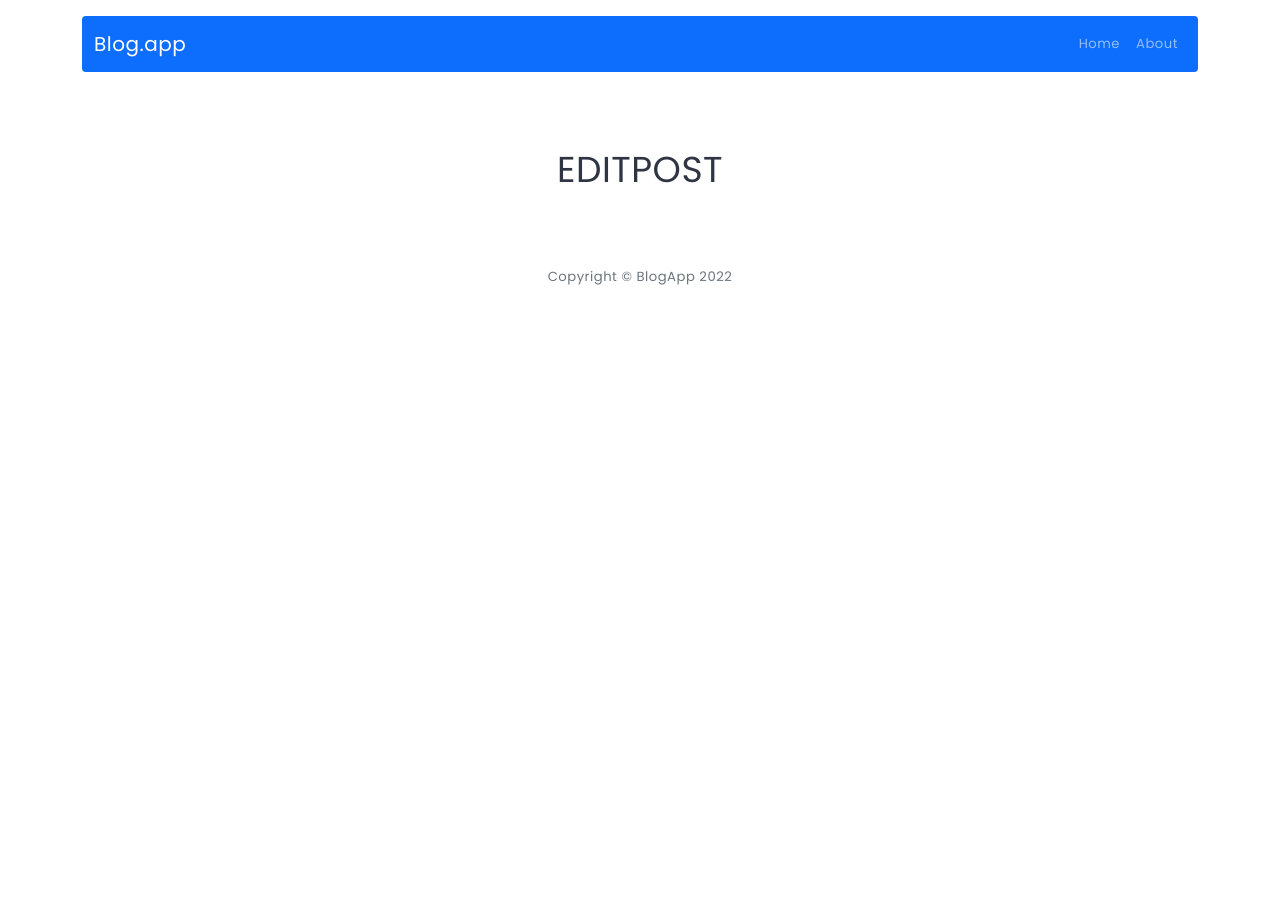
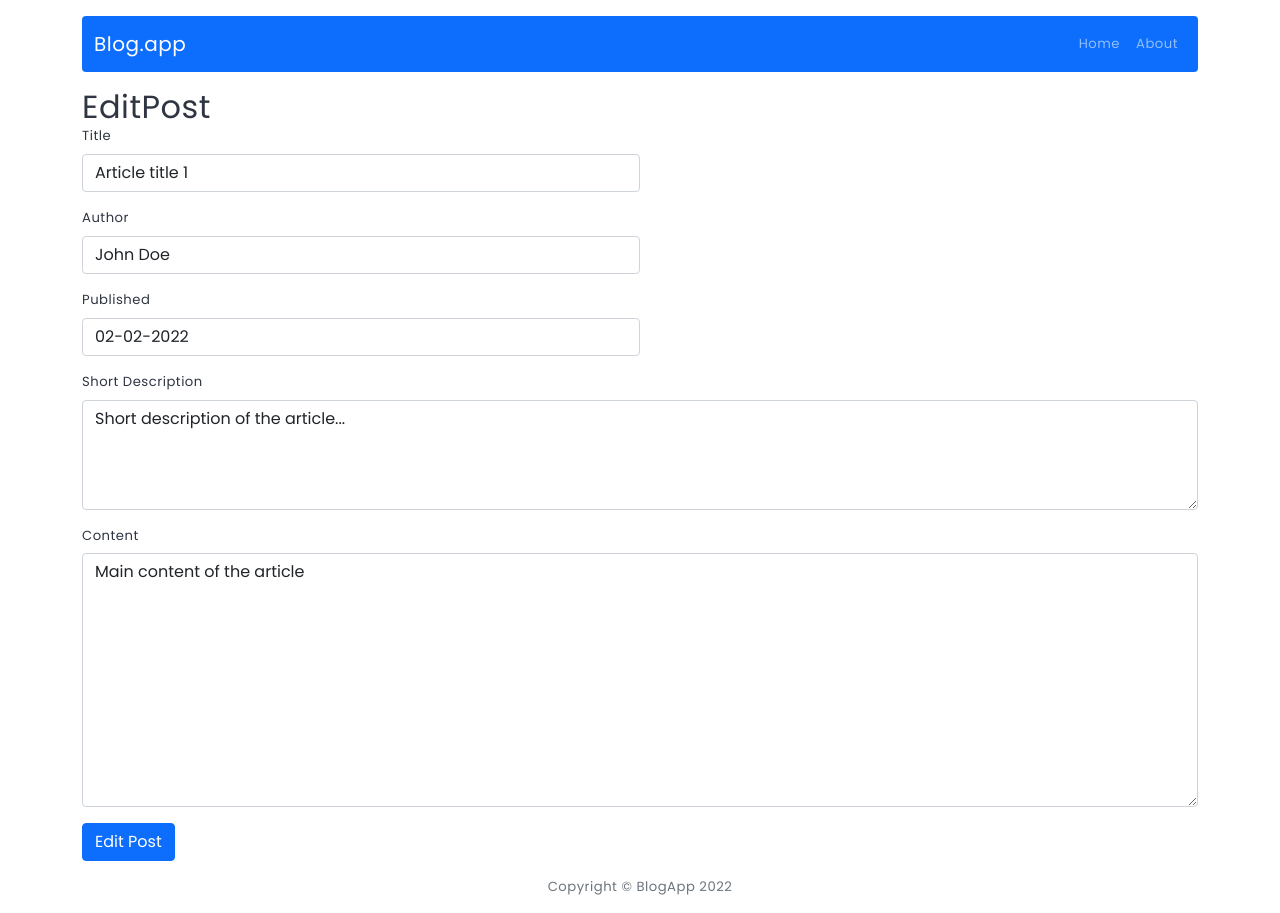
Before and after one commit to Maciej-Lask/crud-app, a React (Create React App) app: page /post/edit/1 in a window 1280 px wide. Before the commit the page ends 800 px from the top, so only its background shows below. Built offline with nearby package versions, Linux system fonts and the light colour scheme.

Commit message:
Add EditPost feature, Build app

```diff
--- a/package.json
+++ b/package.json
@@ -8,6 +8,7 @@
     "@testing-library/react": "^13.4.0",
     "@testing-library/user-event": "^13.5.0",
     "bootstrap": "5.1.3",
+    "http-server": "^14.1.1",
     "react": "^18.2.0",
     "react-bootstrap": "2.0",
     "react-dom": "^18.2.0",
--- a/src/components/features/AddPostForm/AddPostForm.js
+++ b/src/components/features/AddPostForm/AddPostForm.js
@@ -3,91 +3,18 @@ import {useDispatch} from 'react-redux';
 import { useNavigate } from 'react-router-dom';
 import {addPost} from '../../../redux/postsRedux';
 import shortid from 'shortid';
+import PostForm from '../PostForm/PostForm';
 const AddPostForm = () => {
   const dispatch = useDispatch();
   const navigate = useNavigate();
 
-  const handleSubmit = (e) => {
-    e.preventDefault();
-    const {title, shortDescription, content, publishedDate, author} = e.target.elements;
-    dispatch(addPost({
-      id: shortid.generate(),
-      title: title.value,
-      shortDescription: shortDescription.value,
-      content: content.value,
-      publishedDate: publishedDate.value,
-      author: author.value
-    }));
-    e.target.reset();
+  const handleSubmit = (post) => {
+    dispatch(addPost(post));
     navigate('/');
   };
 
   return (
-    <div>
-      <form onSubmit={handleSubmit}>
-        <div className="mb-3">
-          <label htmlFor="title" className="form-label">
-            Title
-          </label>
-          <input
-            type="text"
-            className="form-control w-50"
-            id="title"
-            placeholder="Enter title"
-            name="title"
-          />
-        </div>
-        <div className="mb-3">
-          <label htmlFor="author" className="form-label">
-            Author
-          </label>
-          <input
-            type="text"
-            className="form-control w-50"
-            id="author"
-            placeholder="Enter author"
-            name="author"
-          />
-        </div>
-        <div className="mb-3">
-          <label htmlFor="publishedDate" className="form-label">
-            Published
-          </label>
-          <input
-            type="text"
-            className="form-control w-50"
-            id="publishedDate"
-            placeholder="Enter publication date"
-            name="publishedDate"
-          />
-        </div>
-        <div className="mb-3">
-          <label htmlFor="shortDescription" className="form-label">
-            Short Description
-          </label>
-          <textarea
-            className="form-control"
-            id="shortDescription"
-            rows="4"
-            placeholder="Enter short description"
-            name="shortDescription"
-          />
-        </div>
-        <div className="mb-3">
-          <label htmlFor="content" className="form-label">
-            Content
-          </label>
-          <textarea
-            className="form-control"
-            id="content"
-            rows="10"
-            placeholder="Enter content"
-            name="content"
-          />
-        </div>
-        <Button type="submit">Add Post</Button>
-      </form>
-    </div>
+    <PostForm action={handleSubmit} actionText="Add Post"/>
   );
 };
 
--- a/src/components/features/EditPost/EditPost.js
+++ b/src/components/features/EditPost/EditPost.js
@@ -1,10 +1,31 @@
-import styles from '../../common/PageTitle/PageTitle.module.scss';
-import PageTitle from '../../common/PageTitle/PageTitle';
-
+import { editPost } from '../../../redux/postsRedux';
+import PostForm from '../PostForm/PostForm';
+import { getPostById } from '../../../redux/postsRedux';
+import { useDispatch } from 'react-redux';
+import { useNavigate } from 'react-router-dom';
+import { useParams } from 'react-router-dom';
+import { useSelector } from 'react-redux';
 const EditPost = () => {
+  const { id } = useParams();
+  const dispatch = useDispatch();
+  const navigate = useNavigate();
+  const postData = useSelector((state) => getPostById(state, id));
+  const handleSubmit = (post) => {
+    dispatch(editPost({ ...post, id }));
+    navigate('/');
+  };
   return (
-    <div className={styles.PageTitleContainer}>
-      <PageTitle>EditPost</PageTitle>
+    <div>
+      <h2>EditPost</h2>
+      <PostForm
+        action={handleSubmit}
+        actionText={'Edit Post'}
+        title={postData.title}
+        author={postData.author}
+        publishedDate={postData.publishedDate}
+        content={postData.content}
+        shortDescription={postData.shortDescription}
+      />
     </div>
   );
 };
--- /dev/null
+++ b/src/components/features/PostForm/PostForm.js
@@ -0,0 +1,131 @@
+import Button from 'react-bootstrap/Button';
+import PropTypes from 'prop-types';
+import { useState } from 'react';
+import shortid from 'shortid';
+
+const PostForm = ({ action, actionText, ...props }) => {
+  const [title, setTitle] = useState(props.title || '');
+  const [author, setAuthor] = useState(props.author || '');
+  const [publishedDate, setPublishedDate] = useState(props.publishedDate || '');
+  const [shortDescription, setShortDescription] = useState(
+    props.shortDescription || ''
+  );
+  const [content, setContent] = useState(props.content || '');
+
+  const handleTitleChange = (event) => {
+    setTitle(event.target.value);
+  };
+
+  const handleAuthorChange = (event) => {
+    setAuthor(event.target.value);
+  };
+
+  const handlePublishedDateChange = (event) => {
+    setPublishedDate(event.target.value);
+  };
+
+  const handleShortDescriptionChange = (event) => {
+    setShortDescription(event.target.value);
+  };
+
+  const handleContentChange = (event) => {
+    setContent(event.target.value);
+  };
+
+  const handleSubmit = (event) => {
+    event.preventDefault();
+    action({
+      id: shortid.generate(),
+      title,
+      author,
+      publishedDate,
+      shortDescription,
+      content
+    });
+  };
+
+  return (
+    <div>
+      <form onSubmit={handleSubmit}>
+        <div className="mb-3">
+          <label htmlFor="title" className="form-label">
+            Title
+          </label>
+          <input
+            type="text"
+            className="form-control w-50"
+            id="title"
+            placeholder="Enter title"
+            value={title}
+            onChange={handleTitleChange}
+          />
+        </div>
+        <div className="mb-3">
+          <label htmlFor="author" className="form-label">
+            Author
+          </label>
+          <input
+            type="text"
+            className="form-control w-50"
+            id="author"
+            placeholder="Enter author"
+            value={author}
+            onChange={handleAuthorChange}
+          />
+        </div>
+        <div className="mb-3">
+          <label htmlFor="publishedDate" className="form-label">
+            Published
+          </label>
+          <input
+            type="text"
+            className="form-control w-50"
+            id="publishedDate"
+            placeholder="Enter publication date"
+            value={publishedDate}
+            onChange={handlePublishedDateChange}
+          />
+        </div>
+        <div className="mb-3">
+          <label htmlFor="shortDescription" className="form-label">
+            Short Description
+          </label>
+          <textarea
+            className="form-control"
+            id="shortDescription"
+            rows="4"
+            placeholder="Enter short description"
+            value={shortDescription}
+            onChange={handleShortDescriptionChange}
+          />
+        </div>
+        <div className="mb-3">
+          <label htmlFor="content" className="form-label">
+            Content
+          </label>
+          <textarea
+            className="form-control"
+            id="content"
+            rows="10"
+            placeholder="Enter content"
+            value={content}
+            onChange={handleContentChange}
+          />
+        </div>
+        <Button type="submit">{actionText}</Button>
+      </form>
+    </div>
+  );
+};
+
+PostForm.propTypes = {
+  action: PropTypes.func.isRequired,
+  actionText: PropTypes.string.isRequired,
+  title: PropTypes.string,
+  shortDescription: PropTypes.string,
+  content: PropTypes.string,
+  author: PropTypes.string,
+  publishedDate: PropTypes.string,
+};
+
+export default PostForm;
--- a/src/redux/postsRedux.js
+++ b/src/redux/postsRedux.js
@@ -1,6 +1,7 @@
 //variables
 const REMOVE_POST = 'app/posts/REMOVE_POST';
 const ADD_POST = 'app/posts/ADD_POST';
+const EDIT_POST = 'app/posts/EDIT_POST';
 //selectors
 export const getPosts = (state) => state.posts;
 export const getPostById = (state, postId) => {
@@ -15,12 +16,28 @@ export const addPost = (payload) => ({
   type: ADD_POST,
   payload
 })
+export const editPost = (payload) => ({
+  type: EDIT_POST,
+  payload
+})
 const postsReducer = (statePart = [], action) => {
   switch (action.type) {
     case ADD_POST:
       return [...statePart, action.payload];
     case REMOVE_POST:
       return statePart.filter((post) => post.id !== action.payload);
+    // pytanko tak chyba też być może
+    // case EDIT_POST:
+    //   return statePart.map((post) => {
+    //     if (post.id === action.payload.id) {
+    //       return action.payload;
+    //     }
+    //     return post;
+    //   });
+    case EDIT_POST:
+      return statePart.map((post) =>
+        post.id === action.payload.id ? { ...post, ...action.payload } : post
+      );
     default:
       return statePart;
   }
```
Also changed, not shown: 14 other files (tests, documents, lock files or other folders).
